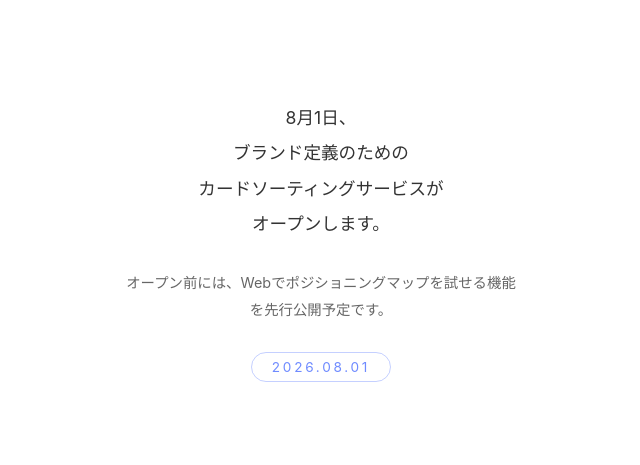
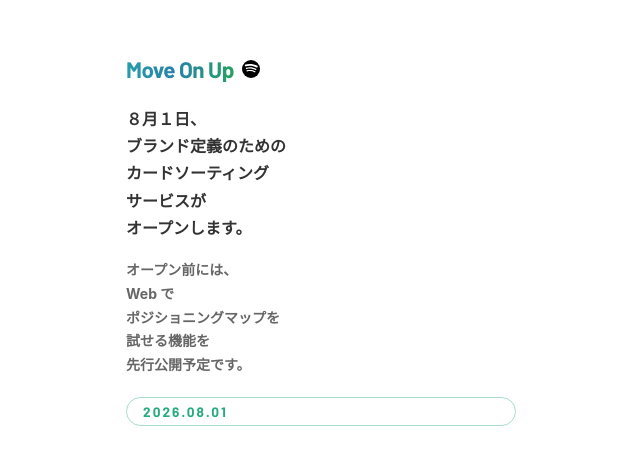
Before and after one commit to oishihajime/teaser-page, a plain HTML site: page index.html in a window 1280 px wide. Shown: the part 159-624 px from the top of the page, without its empty margins (319-959 px from the left). Drawn offline with Linux system fonts and the light colour scheme.

Commit message:
Add files via upload

```diff
--- a/index.html
+++ b/index.html
@@ -3,19 +3,19 @@
 <head>
 <meta charset="UTF-8">
 <meta name="viewport" content="width=device-width, initial-scale=1.0">
-<title>BrandDeck | 8月1日オープン予定</title>
+<title>Clarity | 8月1日オープン予定</title>
+<link rel="preconnect" href="https://fonts.googleapis.com">
+<link href="https://fonts.googleapis.com/css2?family=Barlow:wght@700&display=swap" rel="stylesheet">
 <style>
-  :root {
-    --bg: #ffffff;
-    --text-primary: #333333;
-    --text-secondary: #666666;
-    --accent: #6f8bff;
+  * {
+    box-sizing: border-box;
+    margin: 0;
+    padding: 0;
   }
-  * { box-sizing: border-box; margin: 0; padding: 0; }
   body {
-    font-family: "Hiragino Kaku Gothic ProN", "Hiragino Sans", "Yu Gothic", -apple-system, BlinkMacSystemFont, "Segoe UI", sans-serif;
-    background: var(--bg);
-    color: var(--text-primary);
+    font-family: "Hiragino Kaku Gothic ProN", "Hiragino Sans", "Yu Gothic", -apple-system, sans-serif;
+    background: #fff;
+    color: #333;
     min-height: 100vh;
     display: flex;
     align-items: center;
@@ -27,29 +27,63 @@
   .container {
     max-width: 390px;
     width: 100%;
-    text-align: center;
+    text-align: left;
     display: flex;
     flex-direction: column;
+  }
+  .title-row {
+    display: flex;
     align-items: center;
-    gap: 28px;
+    gap: 8px;
+    margin-bottom: 1.5rem;
   }
+  .logo {
+    font-family: "DIN Alternate", "DIN Condensed", "Barlow", sans-serif;
+    font-size: 1.4rem;
+    font-weight: 700;
+    letter-spacing: -0.5px;
+    background: linear-gradient(90deg, #27AB7E, #27AAAB, #2781AB, #22AB4F);
+    -webkit-background-clip: text;
+    -webkit-text-fill-color: transparent;
+    background-clip: text;
+    background-size: 200%;
+    animation: rainbow-shift 4s ease-in-out infinite alternate;
+  }
+  @keyframes rainbow-shift {
+    0% { background-position: 0%; }
+    100% { background-position: 100%; }
+  }
+  .spotify-link {
+    display: inline-flex;
+    align-items: center;
+    flex-shrink: 0;
+  }
+  .spotify-link:hover { opacity: 0.7; }
+  .sp-icon { width: 18px; height: 18px; }
   .announce {
-    font-size: 1.1rem;
-    line-height: 2;
-    color: var(--text-primary);
+    font-size: 1rem;
+    font-weight: 700;
+    line-height: 1.7;
+    color: #333;
+    margin-bottom: 1rem;
   }
   .subtext {
-    font-size: 0.9rem;
-    line-height: 1.9;
-    color: var(--text-secondary);
+    font-size: 0.875rem;
+    font-weight: 700;
+    line-height: 1.7;
+    color: #666;
+    margin-bottom: 1.25rem;
   }
   .date-badge {
+    font-family: "DIN Alternate", "DIN Condensed", "Barlow", sans-serif;
     font-size: 0.85rem;
-    letter-spacing: 0.2em;
-    color: var(--accent);
-    border: 1px solid rgba(111, 139, 255, 0.4);
+    font-weight: 700;
+    letter-spacing: 0.15em;
+    color: #27AB7E;
+    border: 1px solid rgba(39, 171, 126, 0.4);
     border-radius: 999px;
-    padding: 6px 20px;
+    padding: 5px 16px;
+    display: inline-block;
   }
   @keyframes fadeIn {
     from { opacity: 0; transform: translateY(8px); }
@@ -59,8 +93,17 @@
 </head>
 <body>
   <div class="container">
-    <p class="announce">8月1日、<br>ブランド定義のための<br>カードソーティングサービスが<br>オープンします。</p>
-    <p class="subtext">オープン前には、Webでポジショニングマップを試せる機能を先行公開予定です。</p>
+    <div class="title-row">
+      <h1 class="logo">Move On Up</h1>
+      <a class="spotify-link" href="https://open.spotify.com/playlist/4eAKwJ1Z3pjR88TKLj4HZ3?si=d57e629ca4ae4c11" target="_blank">
+        <svg class="sp-icon" viewBox="0 0 24 24" xmlns="http://www.w3.org/2000/svg">
+          <circle cx="12" cy="12" r="12" fill="#000"/>
+          <path d="M17.25 16.5c-.2 0-.38-.06-.54-.18-1.7-1.04-3.84-1.58-6.12-1.58-1.28 0-2.54.16-3.74.48-.22.06-.46.02-.64-.12a.76.76 0 0 1-.27-.58c0-.38.26-.7.62-.78 1.34-.36 2.74-.54 4.16-.54 2.56 0 4.98.62 6.92 1.8.3.18.44.52.34.86-.1.32-.4.54-.73.54zm1.18-2.96c-.24 0-.46-.08-.64-.22-1.98-1.22-4.98-1.92-7.5-1.92-1.46 0-2.84.22-4.08.64-.26.08-.54.04-.76-.14a.94.94 0 0 1-.32-.72c0-.46.3-.86.74-1 1.4-.44 2.94-.68 4.54-.68 2.82 0 6.1.76 8.38 2.16.36.22.54.64.42 1.04-.12.38-.48.64-.88.64zm1.34-3.44c-.24 0-.48-.06-.68-.2C16.9 8.4 13.4 7.6 9.86 7.6c-1.6 0-3.18.24-4.68.7-.3.1-.62.06-.88-.12a1.14 1.14 0 0 1-.46-.92c0-.54.36-1.02.88-1.18C6.38 5.6 8.1 5.3 9.86 5.3c3.9 0 7.76.9 10.62 2.52.44.26.66.76.52 1.24-.14.46-.56.78-1.04.78-.14 0-.28-.02-.44-.04z" fill="white"/>
+        </svg>
+      </a>
+    </div>
+    <p class="announce">８月１日、<br>ブランド定義のための<br>カードソーティング<br>サービスが<br>オープンします。</p>
+    <p class="subtext">オープン前には、<br>Web で<br>ポジショニングマップを<br>試せる機能を<br>先行公開予定です。</p>
     <span class="date-badge">2026.08.01</span>
   </div>
   <script>
```
